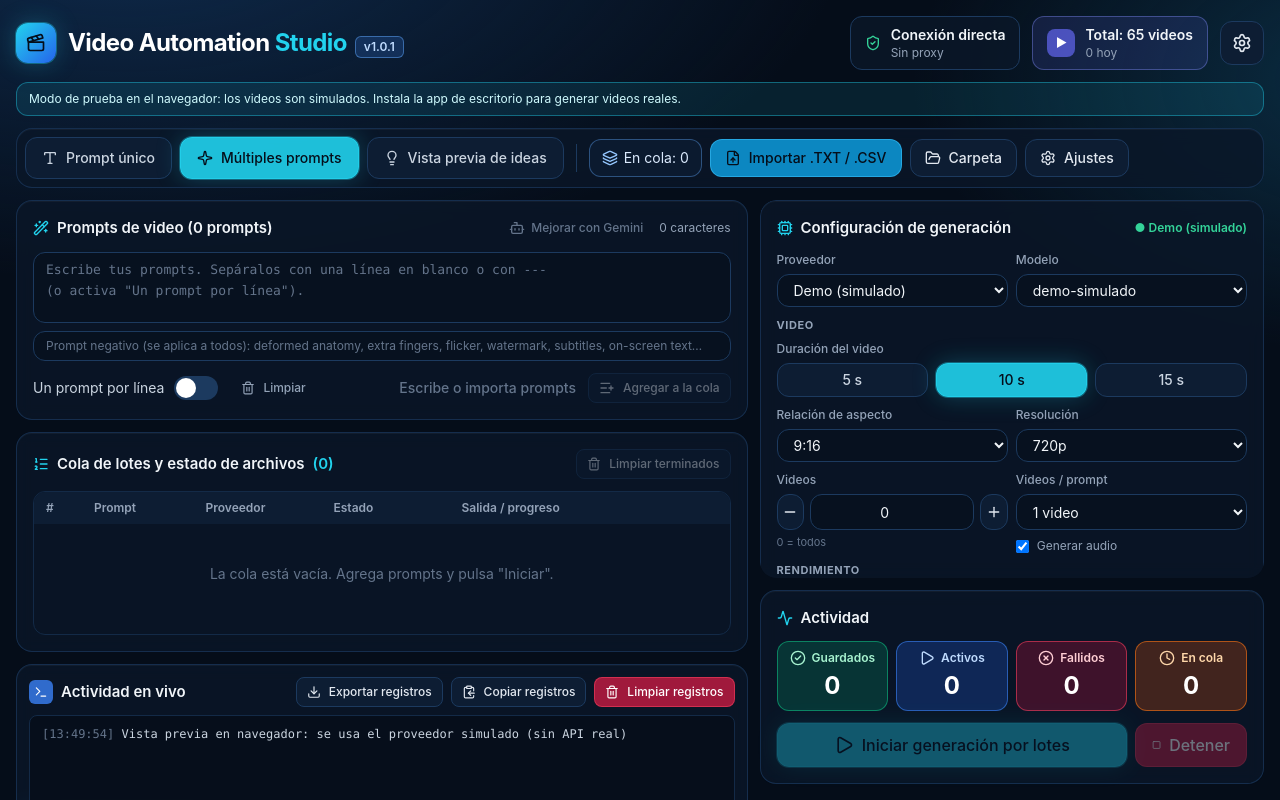
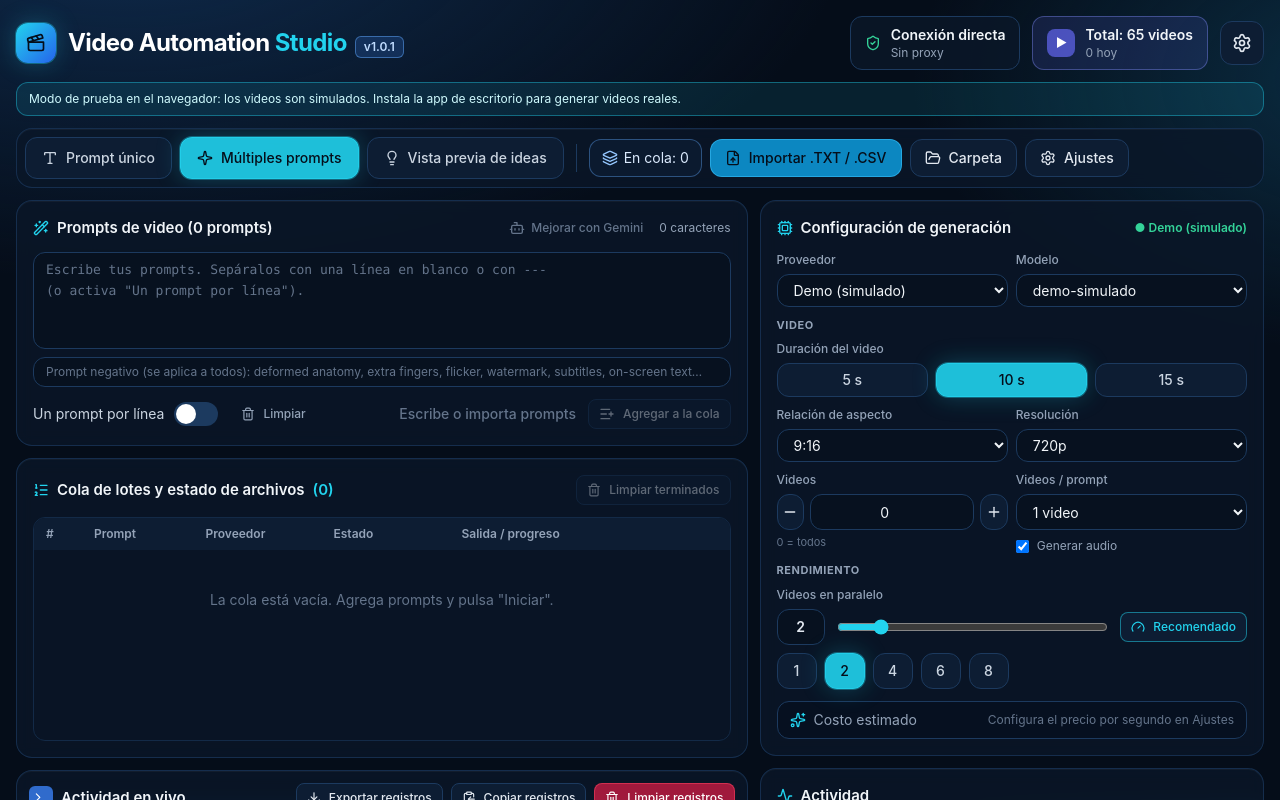
Before and after one commit to chris2001ve/video-automation-studio, a React (Vite) app: page / in a window 1280 px wide. Shown: the top 800 px of the page. Built offline with nearby package versions, Linux system fonts and the light colour scheme.

Commit message:
Ajustes de altura en escritorio

```diff
--- a/src/App.tsx
+++ b/src/App.tsx
@@ -123,7 +123,7 @@ export default function App() {
   const queuedCount = state.jobs.filter((j) => ['waiting', 'sending', 'rendering', 'downloading'].includes(j.state)).length;
 
   return (
-    <div className="flex min-h-full flex-col gap-3 p-3 pb-6 lg:h-full lg:p-4 lg:pb-4">
+    <div className="flex min-h-full flex-col gap-3 p-3 pb-6 lg:p-4 lg:pb-4 tall:h-full">
       <Header t={t} version={boot.version} state={state} onSettings={() => setShowSettings(true)} />
       {!window.studio && (
         <div className="rounded-xl border border-accent/40 bg-accent/10 px-3 py-2 text-xs text-cyan-100">
@@ -153,7 +153,7 @@ export default function App() {
           <LogConsole t={t} logs={logs} api={api} onClear={() => setLogs([])} notify={notify} />
         </div>
         <div className="contents lg:flex lg:min-h-0 lg:flex-col lg:gap-3">
-          <div className="order-2 lg:order-none lg:min-h-0 lg:flex-1 lg:overflow-y-auto lg:rounded-2xl">
+          <div className="order-2 lg:order-none tall:min-h-0 tall:flex-1 tall:overflow-y-auto lg:rounded-2xl">
           <GenerationSettings
             t={t} settings={settings} save={save} providers={boot.providers} keys={keys}
             promptCount={prompts.length} videosToQueue={videosToQueue} setVideosToQueue={setVideosToQueue}
--- a/tailwind.config.cjs
+++ b/tailwind.config.cjs
@@ -3,6 +3,7 @@ module.exports = {
   content: ['./index.html', './src/**/*.{ts,tsx}'],
   theme: {
     extend: {
+      screens: { tall: { raw: '(min-width: 1024px) and (min-height: 1000px)' } },
       colors: {
         ink: { 950: '#050d19', 900: '#07111f', 850: '#0a1729', 800: '#0d1d33', 700: '#132a47', 600: '#1c3a5f', 500: '#2a4f7a' },
         accent: { DEFAULT: '#22d3ee', strong: '#06b6d4', soft: '#67e8f9' },
```
